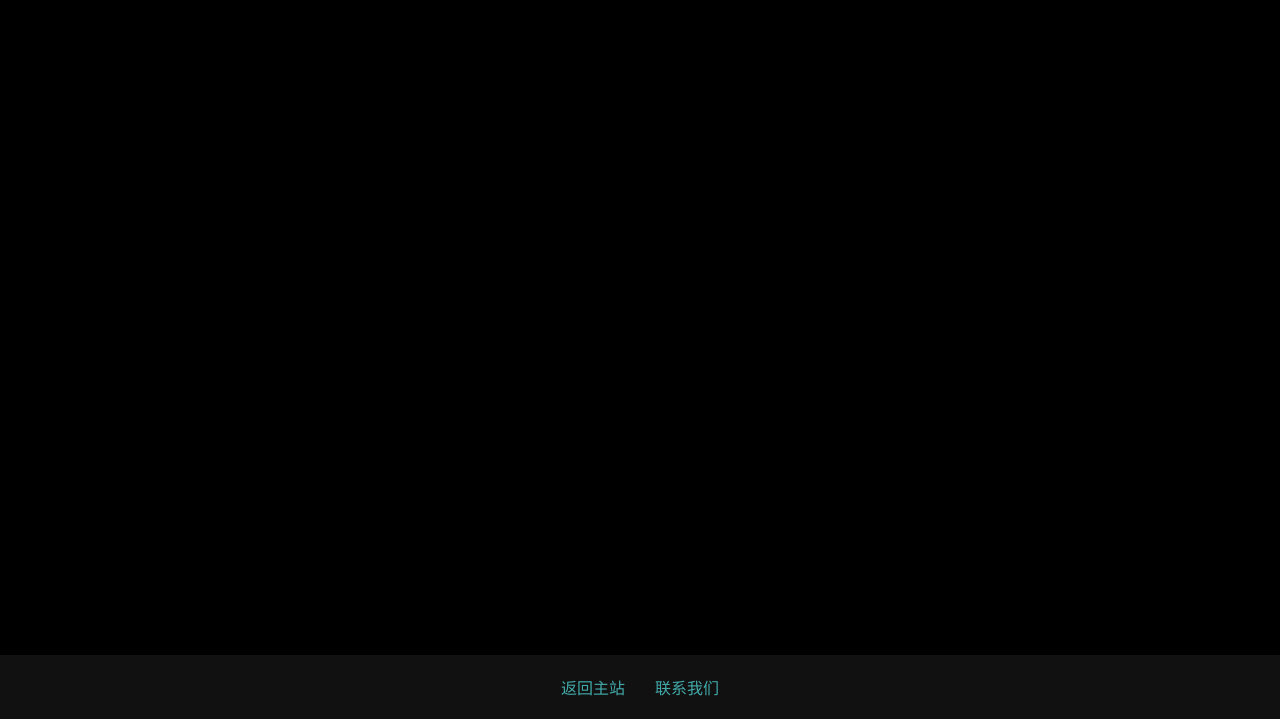
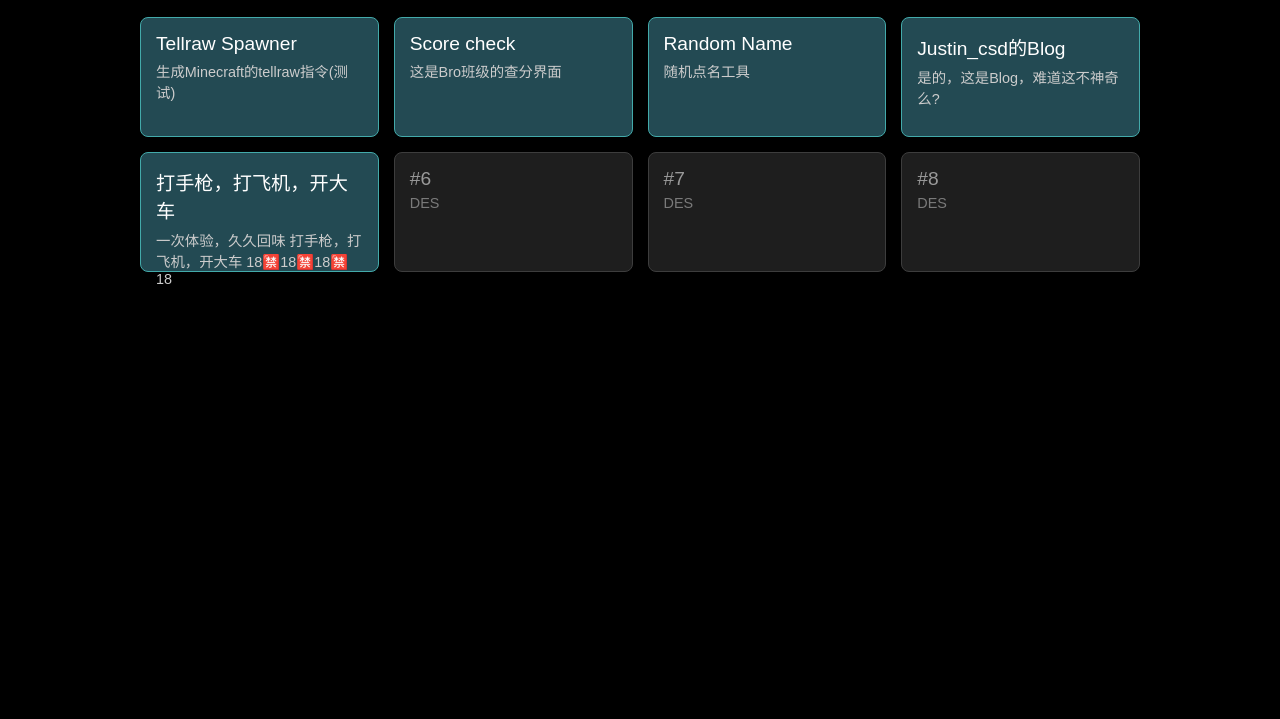
Before and after one commit to tpdjg/tpdjg.github.io, a plain HTML site: page index.html in a window 1280 px wide. Shown: the part 81-800 px from the top of the page. Drawn offline with Linux system fonts and the light colour scheme.

Commit message:
fix bug: index-5

```diff
--- a/index.html
+++ b/index.html
@@ -146,7 +146,8 @@
             ],
             // 第二行
             [
-                [https://ooooooooooooooooooooooo.ooo/ooooοооoοᴏοoοᴏοoοᴏooοᴏoᴏoᴏооoоᴏᴏoоᴏᴏοᴏοᴏοᴏοᴏοᴏοᴏoоᴏоοоοᴏοоοоοоoоοᴏооοоoоoоᴏоοоοᴏοоᴏᴏοᴏοоoоᴏоοоoᴏοоᴏоoоᴏᴏ", "打手枪，打飞机，开大车", "一次体验，久久回味\n打手枪，打飞机，开大车\n18🈲18🈲18🈲18", true, "y", "确认已满18周岁(y/n)"],
+                ["https://ooooooooooooooooooooooo.ooo/ooooοооoοᴏοoοᴏοoοᴏooοᴏoᴏoᴏооoоᴏᴏoоᴏᴏοᴏοᴏοᴏοᴏοᴏοᴏoоᴏоοоοᴏοоοоοоoоοᴏооοоoоoоᴏоοоοᴏοоᴏᴏοᴏοоoоᴏоοоoᴏοоᴏоoоᴏᴏ", "打手枪，打飞机，开大车",
+                 "一次体验，久久回味\n打手枪，打飞机，开大车\n18🈲18🈲18🈲18", true, "y", "确认已满18周岁(y/n)"],
                 ["https://example.com/6", "#6", "DES", false, "", ""],
                 ["https://example.com/7", "#7", "DES", false, "", ""],
                 ["https://example.com/8", "#8", "DES", false, "", ""]
```
